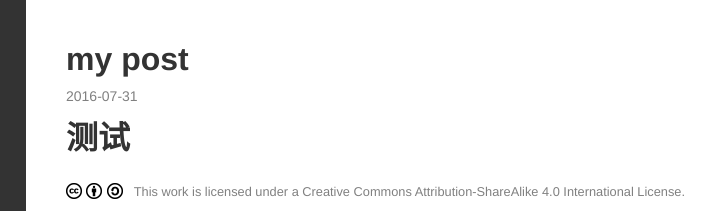
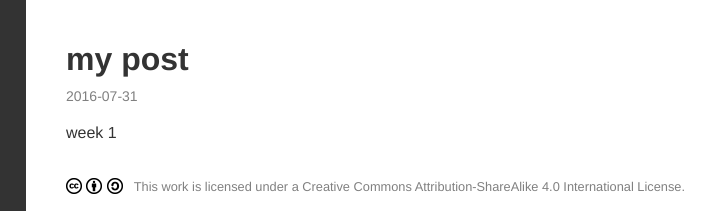
Before and after one commit to jojoorc/jojoorc.github.io, a plain HTML site: page 2016/07/31/my-post/index.html in a window 1280 px wide. Shown: the top 211 px of the page, 374-1089 px from the left. Drawn offline with nearby package versions, Linux system fonts and the light colour scheme.

Commit message:
Site updated: 2016-08-06 20:28:07

```diff
--- a/2016/07/31/my-post/index.html
+++ b/2016/07/31/my-post/index.html
@@ -12,16 +12,16 @@
 
 </title>
 
-<meta name="description" content="测试">
+<meta name="description" content="week 1">
 <meta property="og:type" content="article">
 <meta property="og:title" content="my post">
 <meta property="og:url" content="http://yoursite.com/2016/07/31/my-post/index.html">
 <meta property="og:site_name" content="ruby学习">
-<meta property="og:description" content="测试">
-<meta property="og:updated_time" content="2016-07-31T09:29:09.000Z">
+<meta property="og:description" content="week 1">
+<meta property="og:updated_time" content="2016-08-06T12:28:01.000Z">
 <meta name="twitter:card" content="summary">
 <meta name="twitter:title" content="my post">
-<meta name="twitter:description" content="测试">
+<meta name="twitter:description" content="week 1">
 
 
   <link rel="alternative" href="/atom.xml" title="ruby学习" type="application/atom+xml">
@@ -168,7 +168,8 @@
 
   </div>
   <div class="article-entry">
-    <h1 id="测试"><a href="#测试" class="headerlink" title="测试"></a>测试</h1>
+    <p>week 1</p>
+
   </div>
   <footer class="article-footer">
 
```
Also changed, not shown: archives/2016/07/index.html (+2 -1 lines), archives/2016/index.html (+2 -1 lines), archives/index.html (+2 -1 lines), index.html (+2 -1 lines).
